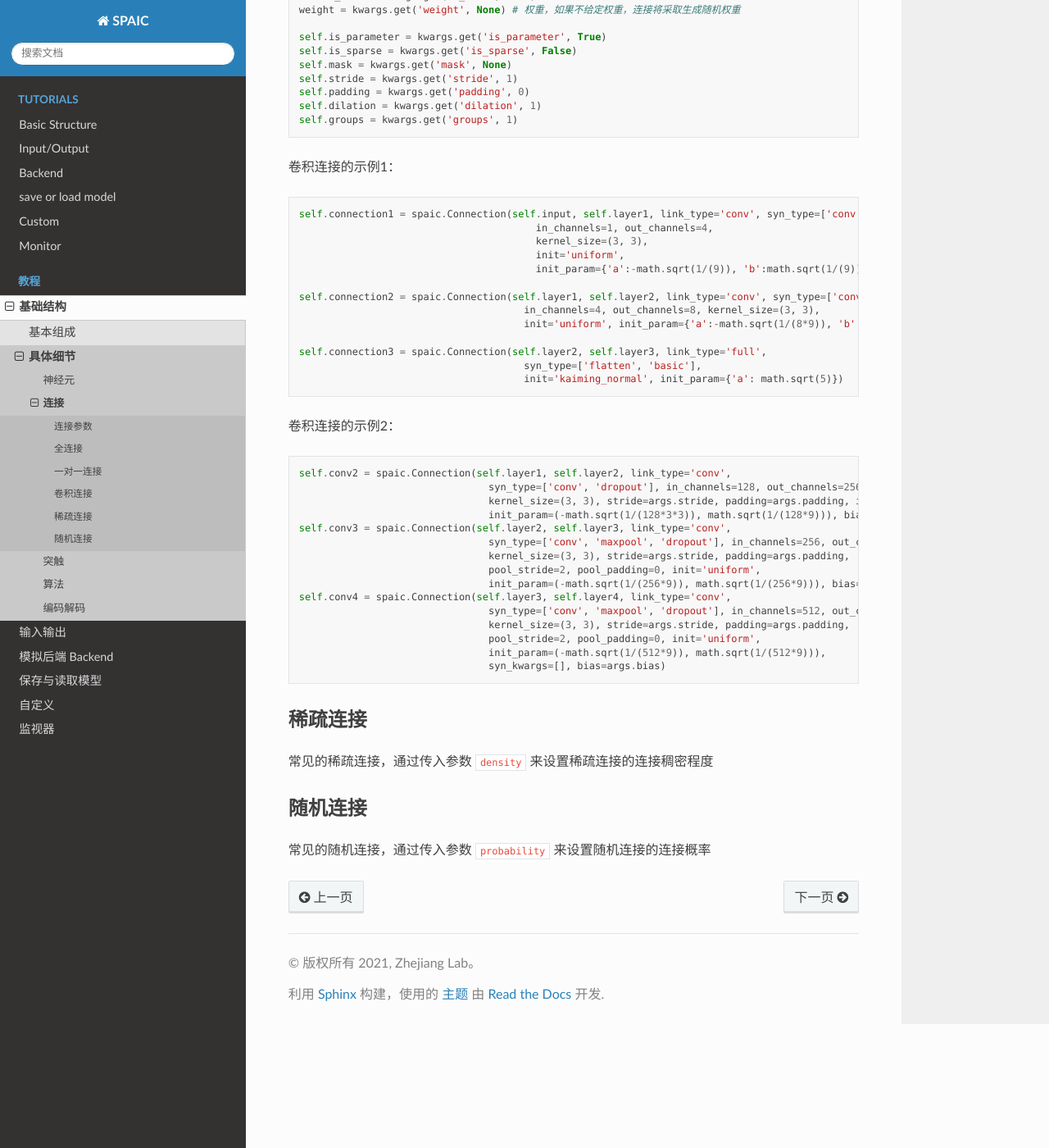
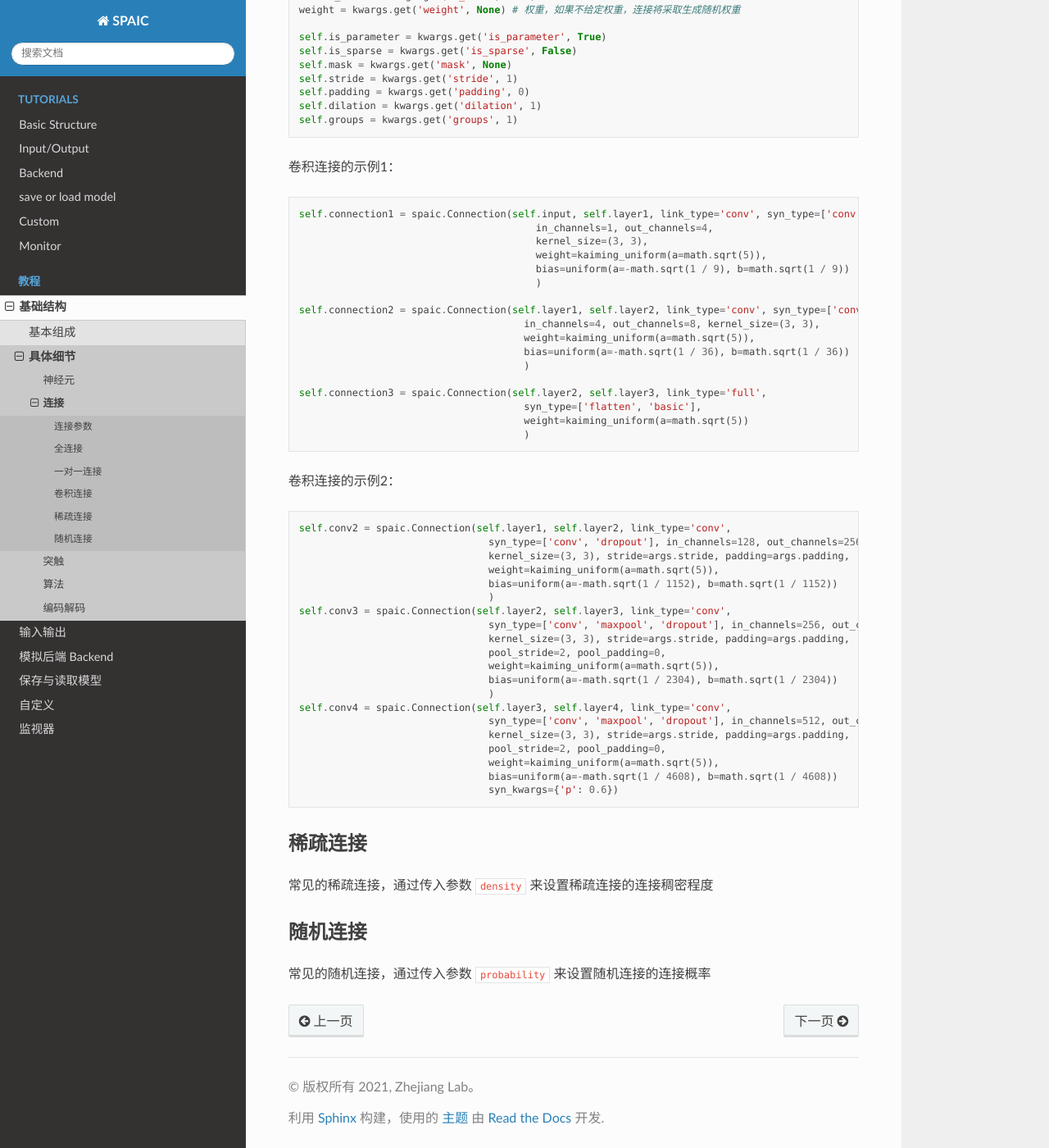
Before and after one commit to zju-bmi-lab/SPAIC, a Sphinx documentation site: the page built from docs/source/basic_structure/2_connection.rst, in a window 1280 px wide and 1400 px high, scrolled down 2375 px. Shown: the whole window at 82% size. Built offline with Sphinx 7.4.7 and the Read the Docs theme 2.0.0, drawn with Linux system fonts in a browser that asks for light colours; pages that are not in the unit, such as notebooks, are missing from menus; some of the changed text lies outside the part shown.

Commit message:
更新用户手册中神经元以及连接部分

```diff
--- a/docs/source/basic_structure/2_connection.rst
+++ b/docs/source/basic_structure/2_connection.rst
@@ -119,16 +119,20 @@
         self.connection1 = spaic.Connection(self.input, self.layer1, link_type='conv', syn_type=['conv'],
                                                 in_channels=1, out_channels=4,
                                                 kernel_size=(3, 3),
-                                                init='uniform',
-                                                init_param={'a':-math.sqrt(1/(9)), 'b':math.sqrt(1/(9))})
+                                                weight=kaiming_uniform(a=math.sqrt(5)),
+                                                bias=uniform(a=-math.sqrt(1 / 9), b=math.sqrt(1 / 9))
+                                                )
 
         self.connection2 = spaic.Connection(self.layer1, self.layer2, link_type='conv', syn_type=['conv'],
                                               in_channels=4, out_channels=8, kernel_size=(3, 3),
-                                              init='uniform', init_param={'a':-math.sqrt(1/(8*9)), 'b':math.sqrt(1/(8*9))})
+                                              weight=kaiming_uniform(a=math.sqrt(5)),
+                                              bias=uniform(a=-math.sqrt(1 / 36), b=math.sqrt(1 / 36))
+                                              )
 
         self.connection3 = spaic.Connection(self.layer2, self.layer3, link_type='full',
                                               syn_type=['flatten', 'basic'],
-                                              init='kaiming_normal', init_param={'a': math.sqrt(5)})
+                                              weight=kaiming_uniform(a=math.sqrt(5))
+                                              )
 
 
 卷积连接的示例2：
@@ -137,19 +141,24 @@
 
         self.conv2 = spaic.Connection(self.layer1, self.layer2, link_type='conv',
                                         syn_type=['conv', 'dropout'], in_channels=128, out_channels=256,
-                                        kernel_size=(3, 3), stride=args.stride, padding=args.padding, init='uniform',
-                                        init_param=(-math.sqrt(1/(128*3*3)), math.sqrt(1/(128*9))), bias=args.bias)
+                                        kernel_size=(3, 3), stride=args.stride, padding=args.padding,
+                                        weight=kaiming_uniform(a=math.sqrt(5)),
+                                        bias=uniform(a=-math.sqrt(1 / 1152), b=math.sqrt(1 / 1152))
+                                        )
         self.conv3 = spaic.Connection(self.layer2, self.layer3, link_type='conv',
                                         syn_type=['conv', 'maxpool', 'dropout'], in_channels=256, out_channels=512,
                                         kernel_size=(3, 3), stride=args.stride, padding=args.padding,
-                                        pool_stride=2, pool_padding=0, init='uniform',
-                                        init_param=(-math.sqrt(1/(256*9)), math.sqrt(1/(256*9))), bias=args.bias)
+                                        pool_stride=2, pool_padding=0,
+                                        weight=kaiming_uniform(a=math.sqrt(5)),
+                                        bias=uniform(a=-math.sqrt(1 / 2304), b=math.sqrt(1 / 2304))
+                                        )
         self.conv4 = spaic.Connection(self.layer3, self.layer4, link_type='conv',
                                         syn_type=['conv', 'maxpool', 'dropout'], in_channels=512, out_channels=1024,
                                         kernel_size=(3, 3), stride=args.stride, padding=args.padding,
-                                        pool_stride=2, pool_padding=0, init='uniform',
-                                        init_param=(-math.sqrt(1/(512*9)), math.sqrt(1/(512*9))),
-                                        syn_kwargs=[], bias=args.bias)
+                                        pool_stride=2, pool_padding=0,
+                                        weight=kaiming_uniform(a=math.sqrt(5)),
+                                        bias=uniform(a=-math.sqrt(1 / 4608), b=math.sqrt(1 / 4608))
+                                        syn_kwargs={'p': 0.6})
 
 
 稀疏连接
```
Also changed, not shown: other parts of docs/source/basic_structure/2_connection.rst (+1 -1 lines), docs/source/basic_structure/1_neuron.rst (+7 -8 lines), docs/source/basic_structure_en/1_neuron.rst (+4 -5 lines), docs/source/basic_structure_en/2_connection.rst (+20 -11 lines).
